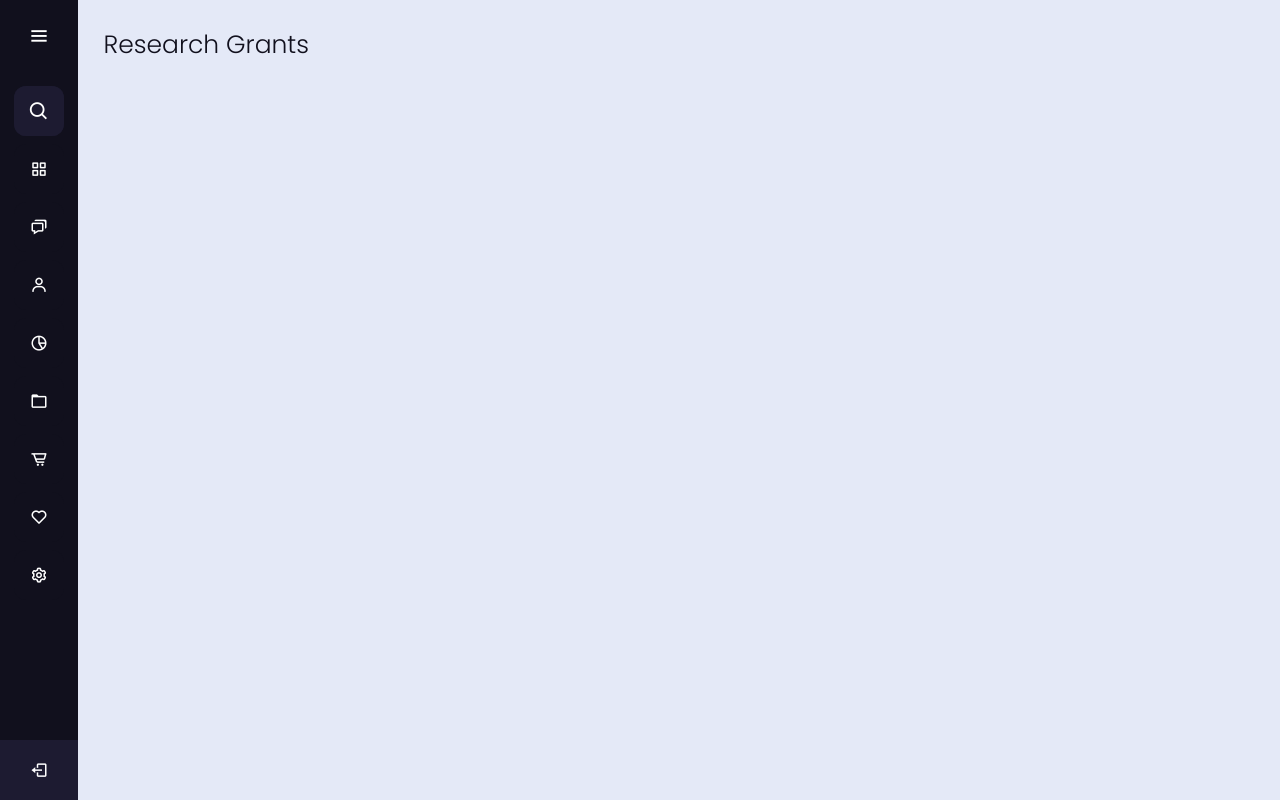
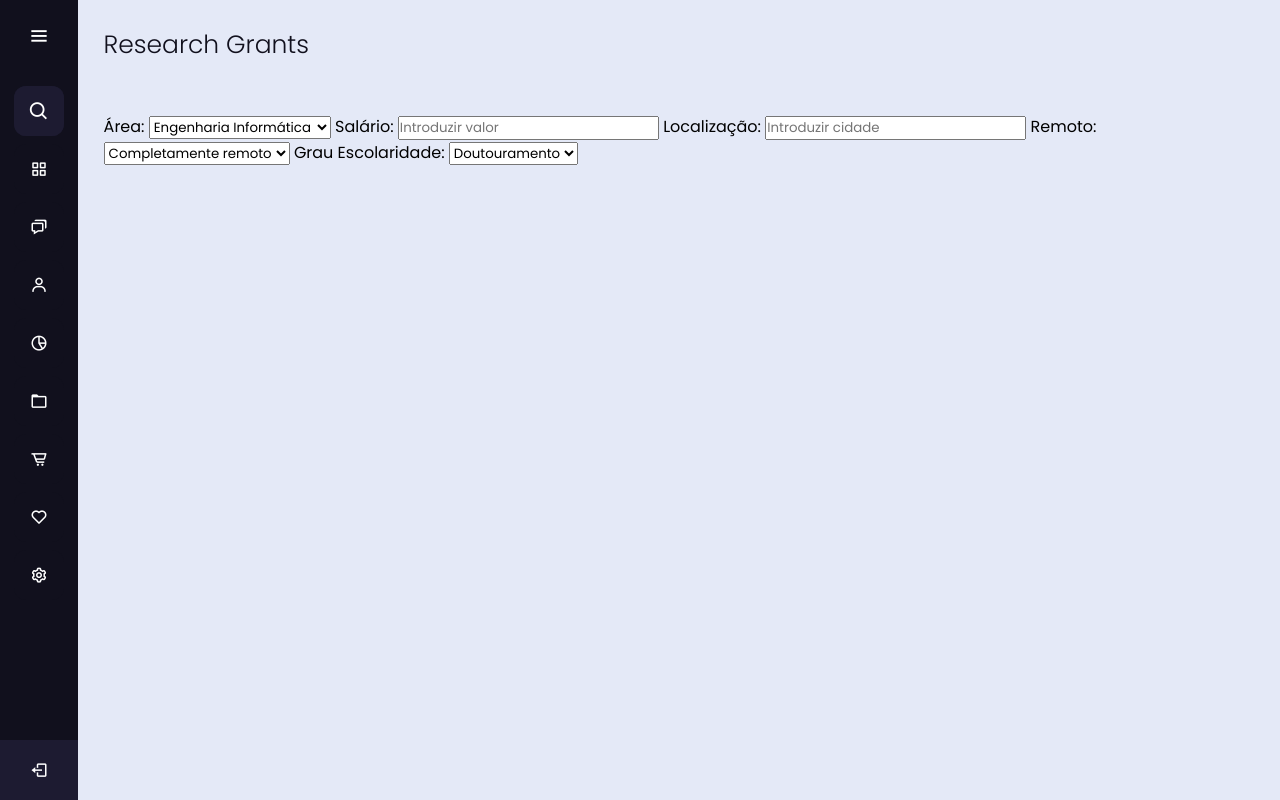
Before and after one commit to MigDinny/newLeaf, a PHP site: page /index.php?section=research in a window 1280 px wide. Run offline with PHP 8.4, Linux system fonts and the light colour scheme; data that the repository does not hold is empty.

Commit message:
Filters
Filters added to jobs, research and internships.

```diff
--- a/contents/research.php
+++ b/contents/research.php
@@ -1,5 +1,43 @@
 <div class="text">Research Grants</div>
 <div id="research" class="content">
+
+<!-- Filters -->
+<!--Current filters: type (obligatory), course id, salary, location, remoteness(?) and graduation requirements.-->
+<div>
+    <label for="filters">Área:</label>
+    <select name="filters" id="course">
+    <option value="software-engineer" >Engenharia Informática</option>
+    <option value="medicine">Medicina</option>
+    <option value="international-relationships">Relações Internacionais</option>
+    <option value="law">Direito</option>
+    </select>
+
+    <label for="filters">Salário:</label>
+    <input name="duration" style="margin-left: 0px" type="text" placeholder="Introduzir valor" required>
+    </select>
+
+    <label for="filters">Localização:</label>
+    <input name="duration" style="margin-left: 0px" type="text" placeholder="Introduzir cidade" required>
+    </select>
+
+    <label for="filters">Remoto:</label>
+    <select name="filters" id="remote">
+    <option value="full" >Completamente remoto</option>
+    <option value="hybrid">Híbrido</option>
+    <option value="non-remote">Não</option>
+    </select>
+
+    <label for="filters">Grau Escolaridade:</label>
+    <select name="filters" id="grad-req">
+    <option value="doctorate">Doutouramento</option>
+    <option value="master">Mestrado</option>
+    <option value="bashelor">Licenciatura</option>
+    <option value="highschool">10º - 12º Ano</option>
+    <option value="basic-school">5º - 9º Ano</option>
+    <option value="primary-school">1º - 4º ano</option>
+    <option value="none">Nenhum</option>
+    </select>
+</div>
 
 <!-- lista com as rows das cenas -->
 
--- a/static/style.css
+++ b/static/style.css
@@ -24,6 +24,7 @@ a {
     padding:20px;
     margin-bottom: 20px;
     box-shadow: 0 0 5px 1px rgba(0, 0, 0, 0.2);
+    margin: 20px 0 12px 0;
 }
 
 .entry-row span {
@@ -41,3 +42,8 @@ a {
 .content ul {
     list-style-type: none;
 }
+
+.filter {
+    margin-bottom: 15px;
+    width: calc(100% / 2 - 20px);
+}
```
Also changed, not shown: contents/internships.php (+38 -0 lines), contents/jobs.php (+41 -1 lines).
